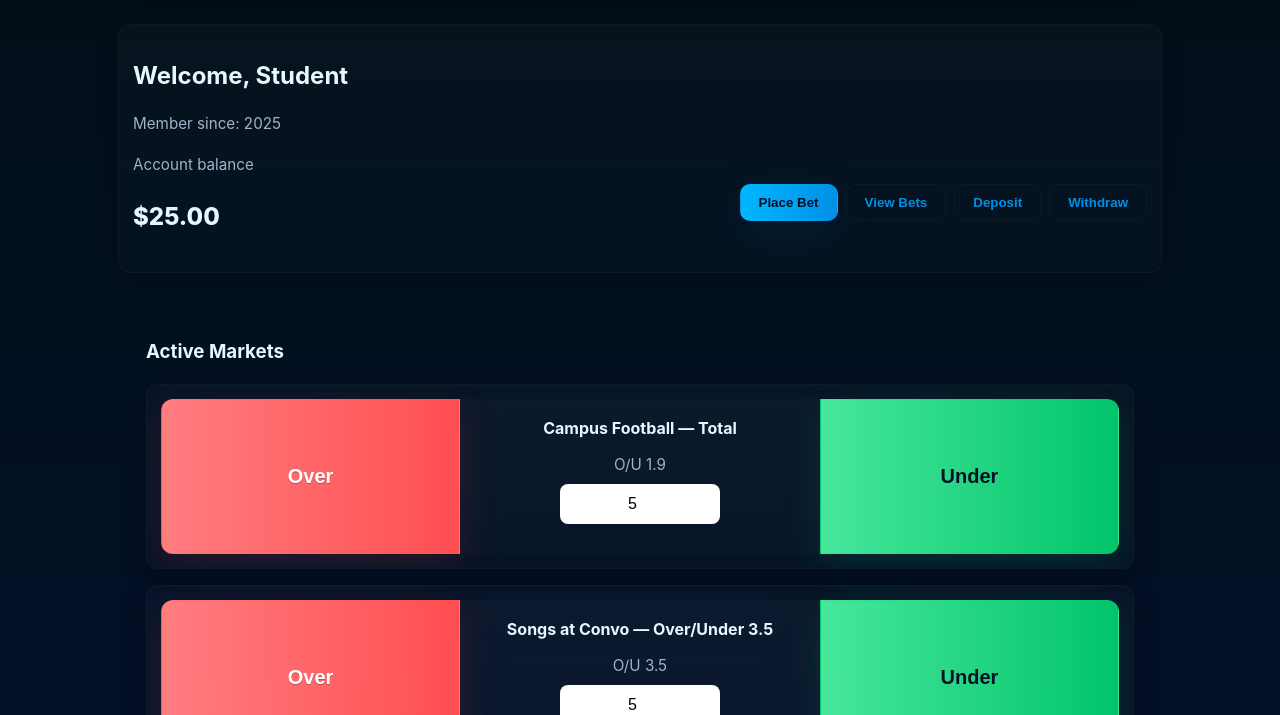
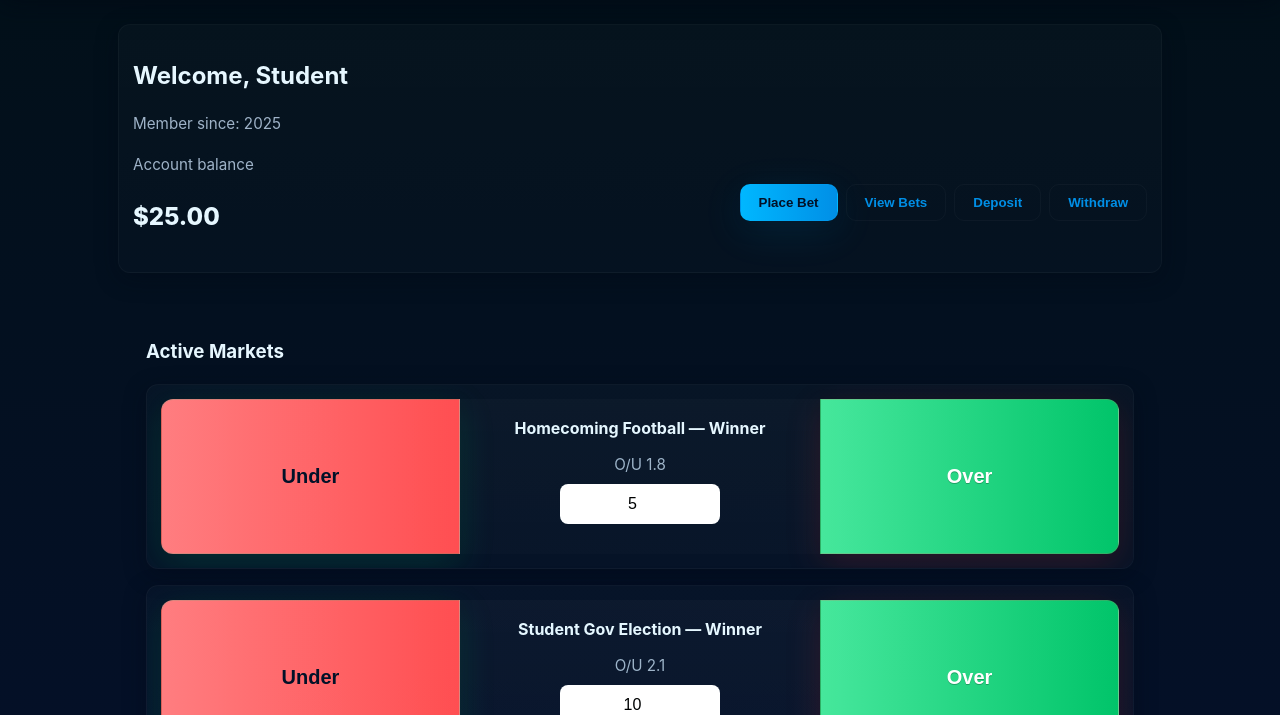
Before and after one commit to micahnotscottish/CSCN375-ParlayU-Project, a plain HTML site: page user.html in a window 1280 px wide. Shown: the part 85-800 px from the top of the page. Drawn offline with Linux system fonts and the light colour scheme.

Commit message:
populates from json

```diff
--- a/css/style.css
+++ b/css/style.css
@@ -36,7 +36,7 @@
 
 /* Over / Under buttons (red = Over, green = Under) */
 .btn.over, .btn.bet-over{
-  background: linear-gradient(90deg, #ff7b7b, #ff4d4f);
+  background: linear-gradient(90deg, #46e79b, #00c46a);
   color: #fff;
   border: 1px solid rgba(255,77,79,0.18);
   box-shadow: 0 10px 36px var(--glow-red), 0 4px 14px rgba(2,8,20,0.28);
@@ -45,7 +45,7 @@
 .btn.over:hover, .btn.bet-over:hover{ transform: translateY(-5px); box-shadow: 0 24px 80px rgba(255,77,79,0.20), 0 8px 28px rgba(2,8,20,0.32) }
 
 .btn.under, .btn.bet-under{
-  background: linear-gradient(90deg, #46e79b, #00c46a);
+  background: linear-gradient(90deg, #ff7b7b, #ff4d4f);
   color: #021026;
   border: 1px solid rgba(0,200,120,0.14);
   box-shadow: 0 10px 36px var(--glow-green), 0 4px 14px rgba(2,8,20,0.22);
--- /dev/null
+++ b/data/data.json
@@ -0,0 +1,36 @@
+{
+  "balance": 25.00,
+  "markets": [
+    {
+      "title": "Homecoming Football — Winner",
+      "odds": "1.8",
+      "closes": "Sep 18",
+      "defaultStake": 5
+    },
+    {
+      "title": "Student Gov Election — Winner",
+      "odds": "2.1",
+      "closes": "Nov 3",
+      "defaultStake": 10
+    },
+    {
+      "title": "Campus Football — Total",
+      "odds": "1.9",
+      "closes": "Oct 1",
+      "defaultStake": 5
+    },
+    {
+      "title": "Songs at Convo — Over/Under 3.5",
+      "odds": "3.5",
+      "closes": "Sep 24",
+      "defaultStake": 2.5
+    },
+    {
+      "title": "Dondi Costin Backflip — Yes/No",
+      "odds": "0.5",
+      "closes": "Dec 31",
+      "defaultStake": 1
+    }
+  ],
+  "recentBets": []
+}
--- a/user.html
+++ b/user.html
@@ -44,21 +44,8 @@
 
     <section id="markets" class="container">
       <h3>Active Markets</h3>
-      <div class="grid">
-        <article class="card">
-          <h4>Homecoming Football — Winner</h4>
-          <p class="muted">Closes: Sep 18</p>
-          <p>Odds: Home 1.8 — Away 2.0</p>
-          <p><button class="btn small" data-market="Homecoming Football">Place Prediction</button></p>
-        </article>
-
-        <article class="card">
-          <h4>Student Gov Election — Winner</h4>
-          <p class="muted">Closes: Nov 3</p>
-          <p>Multiple candidates — see market</p>
-          <p><button class="btn small" data-market="Student Gov Election">View Market</button></p>
-        </article>
-      </div>
+      <!-- grid will be filled dynamically from JSON -->
+      <div class="grid"></div>
     </section>
 
     <section id="recent" class="container">
@@ -80,22 +67,29 @@
     const balanceEl = document.getElementById('balance');
     const betsList = document.getElementById('betsList');
     let balance = 25.00;
+    let recentBets = [];
     const updateBalance = () => balanceEl.textContent = `$${balance.toFixed(2)}`;
 
-    // Inline two-sided market UI (no popup). Multiple markets: Over/Under betting.
-    (function buildInlineMarkets(){
+    // render the list of recent bets
+    function renderRecentBets(bets){
+      betsList.innerHTML = '';
+      if (!bets || bets.length === 0) {
+        betsList.innerHTML = '<p class="muted">No bets placed yet.</p>';
+        return;
+      }
+      bets.forEach(bet => {
+        const p = document.createElement('p');
+        p.innerHTML = `<strong>${bet.market} — ${bet.side}</strong> — $${bet.stake.toFixed(2)} placed @ ${bet.odds} — <span class="muted">${bet.status||'pending'}</span>`;
+        betsList.prepend(p);
+      });
+    }
+
+    // builds inline markets given an array of market objects
+    function buildInlineMarkets(markets){
       const marketsSection = document.getElementById('markets');
       if (!marketsSection) return;
-      // clear existing grid
       const grid = marketsSection.querySelector('.grid');
       if (grid) grid.remove();
-
-      // Market data
-      const markets = [
-        { title: 'Campus Football — Total', odds: '1.9' },
-        { title: 'Songs at Convo — Over/Under 3.5', odds: '3.5' },
-        { title: 'Dondi Costin Backflip — Yes/No', odds: '.5' }
-      ];
 
       markets.forEach((market, idx)=>{
         const box = document.createElement('div');
@@ -116,15 +110,15 @@
 
         box.innerHTML = `
           <div class="market-half" style="flex:1;padding:0;text-align:center;display:flex;flex-direction:column;align-items:stretch;justify-content:stretch;">
-            <button class="btn over full" id="${overBtnId}" style="flex:1;border-radius:12px 0 0 12px;padding:36px 0;font-size:1.25rem;">Over</button>
+            <button class="btn under full" id="${underBtnId}" style="flex:1;border-radius:12px 0 0 12px;padding:36px 0;font-size:1.25rem;">Under</button>
           </div>
           <div style="flex:0 0 360px;padding:18px;display:flex;flex-direction:column;align-items:center;justify-content:center;background:var(--card-bg);">
             <h4 id="${titleId}">${market.title}</h4>
             <div class="muted" style="margin:8px 0">O/U <span id="${oddsId}">${market.odds}</span></div>
-            <input id="${stakeId}" type="number" min="1" step="0.5" value="5" style="padding:10px;border-radius:8px;border:1px solid rgba(255,255,255,0.04);width:160px;text-align:center;margin-bottom:12px;font-size:1rem;">
+            <input id="${stakeId}" type="number" min="1" step="0.5" value="${market.defaultStake||5}" style="padding:10px;border-radius:8px;border:1px solid rgba(255,255,255,0.04);width:160px;text-align:center;margin-bottom:12px;font-size:1rem;">
           </div>
           <div class="market-half" style="flex:1;padding:0;text-align:center;display:flex;flex-direction:column;align-items:stretch;justify-content:stretch;">
-            <button class="btn under full" id="${underBtnId}" style="flex:1;border-radius:0 12px 12px 0;padding:36px 0;font-size:1.25rem;">Under</button>
+            <button class="btn over full" id="${overBtnId}" style="flex:1;border-radius:0 12px 12px 0;padding:36px 0;font-size:1.25rem;">Over</button>
           </div>
         `;
 
@@ -132,27 +126,42 @@
 
         // handlers for placing inline bets
         const stakeInput = document.getElementById(stakeId);
-        const odds = parseFloat(market.odds) || 1.9;
+        const odds = parseFloat(market.odds) || 1.0;
         const titleEl = document.getElementById(titleId);
         function placeInlineBet(side){
           const stake = parseFloat(stakeInput.value) || 0;
           if (stake <= 0){ alert('Enter a valid stake.'); return; }
           if (stake > balance){ alert('Insufficient balance.'); return; }
           balance -= stake; updateBalance();
-          const p = document.createElement('p');
-          p.innerHTML = `<strong>${titleEl.textContent} — ${side}</strong> — $${stake.toFixed(2)} placed @ ${odds} — <span class="muted">pending</span>`;
-          betsList.prepend(p);
+          const betObj = { market: titleEl.textContent, side, stake, odds, status: 'pending' };
+          recentBets.unshift(betObj);
+          renderRecentBets(recentBets);
         }
 
-        // attach only to the edge buttons
         const elOver = document.getElementById(overBtnId);
         if (elOver) elOver.addEventListener('click', ()=> placeInlineBet('Over'));
         const elUnder = document.getElementById(underBtnId);
         if (elUnder) elUnder.addEventListener('click', ()=> placeInlineBet('Under'));
       });
-    })();
+    }
 
-    // Wire up the account quick buttons
+    // load JSON data and initialize UI
+    async function loadData(){
+      try {
+        const res = await fetch('data/data.json');
+        if (!res.ok) throw new Error(res.statusText);
+        const json = await res.json();
+        balance = parseFloat(json.balance) || balance;
+        recentBets = json.recentBets || [];
+        updateBalance();
+        buildInlineMarkets(json.markets || []);
+        renderRecentBets(recentBets);
+      } catch(err){
+        console.error('Unable to load data file:', err);
+      }
+    }
+
+    // account quick buttons unchanged
     document.getElementById('placeBet').addEventListener('click', ()=> { const el = document.getElementById('stakeInput'); if(el) el.focus(); else alert('Use the Over/Under controls to place a bet.'); });
     document.getElementById('viewBets').addEventListener('click', ()=> alert('Recent bets are shown below.'));
     document.getElementById('deposit').addEventListener('click', ()=>{
@@ -167,7 +176,7 @@
       balance -= amt; updateBalance(); alert(`Withdrew $${amt.toFixed(2)}.`);
     });
 
-    updateBalance();
+    loadData();
   </script>
 </body>
 </html>
```
Also changed, not shown: 1 other file.
